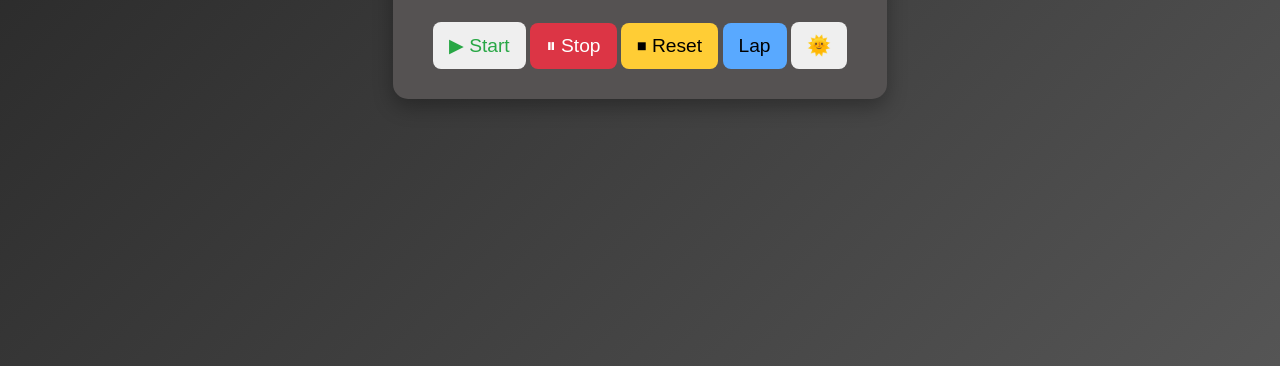
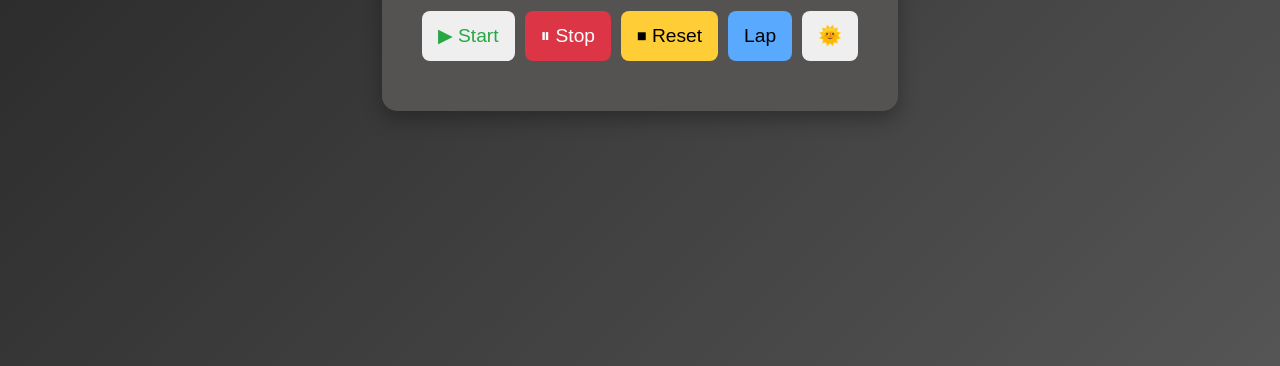
Before and after one commit to FefeCodes/Stop-watch-Project, a plain HTML site: page index.html in a window 1280 px wide. Shown: the part 434-800 px from the top of the page. Drawn offline with Linux system fonts and the light colour scheme.

Commit message:
button name corrected

```diff
--- a/styles.css
+++ b/styles.css
@@ -60,7 +60,7 @@ h1 {
 }
 
 /* Button Section */
-.buttons {
+.button-group {
   display: flex;
   flex-direction: row;
   flex-wrap: wrap;
@@ -73,6 +73,7 @@ h1 {
 /* General Button Styling */
 button {
   padding: 12px 16px;
+  height: 50px;
   font-size: 1.2rem;
   font-weight: 500;
   border: none;
@@ -101,6 +102,7 @@ button {
   background: #89a5b3;
   font-size: 1.5rem;
   padding: 10px 14px;
+  height: 50px;
   border-radius: 8px;
   cursor: pointer;
   transition: 0.3s;
```
